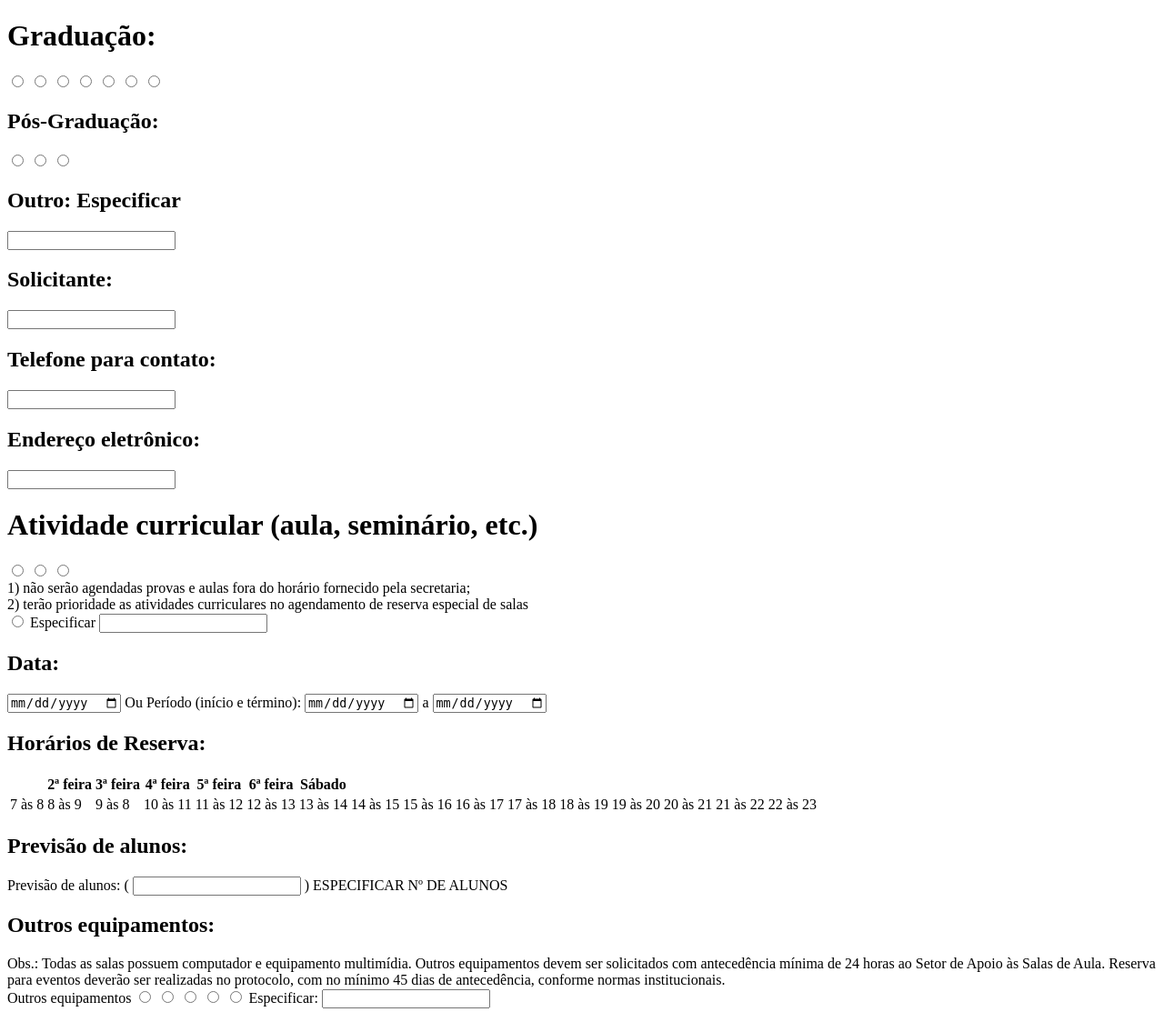
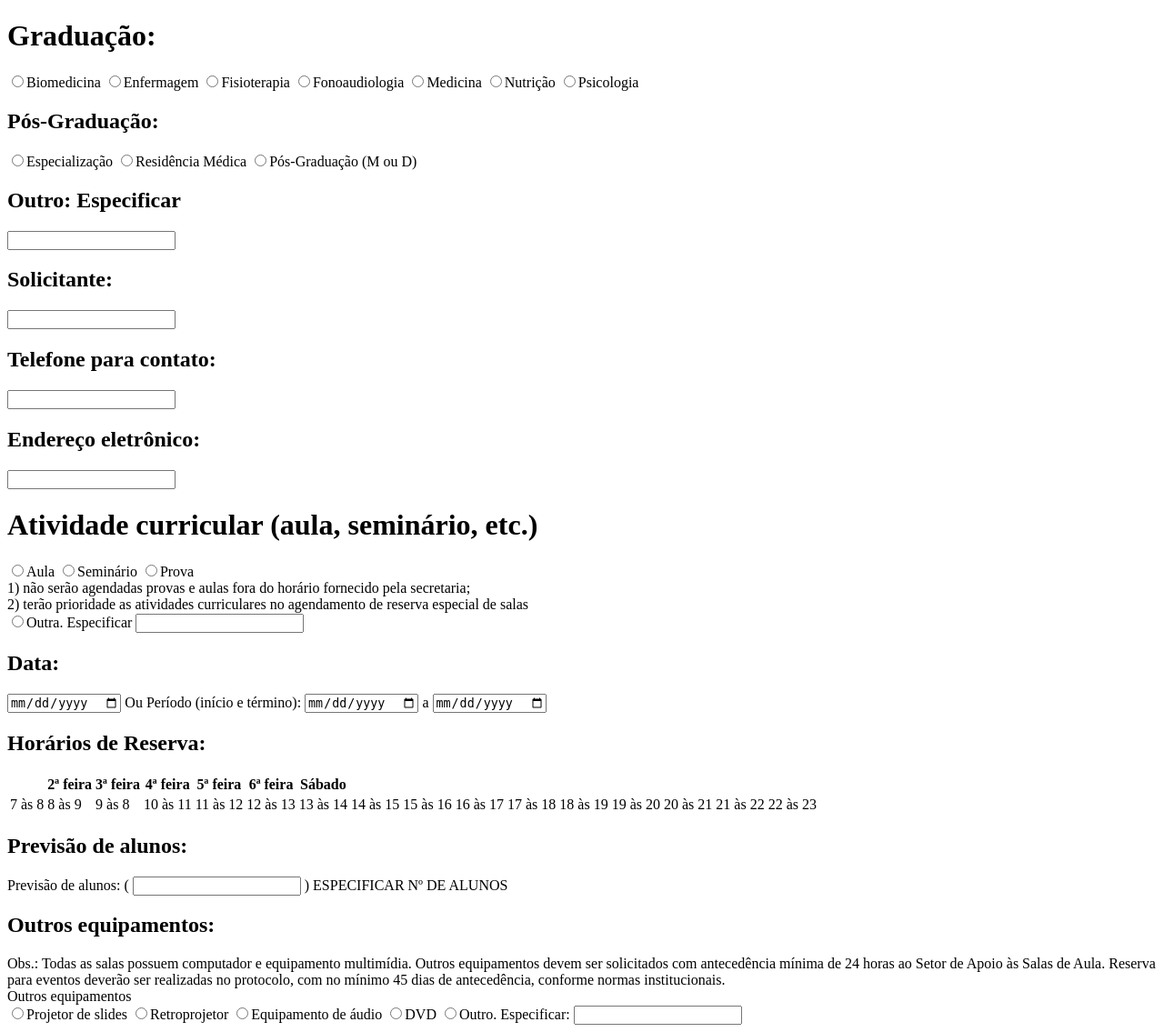
Before and after one commit to luhpi/ReservaDeSala, a Django app: template reserva/templates/reserva/reserva.html in a window 1280 px wide. Shown: the whole page at 91% size. Before the commit the page ends 1109 px from the top, so only its background shows below. Run offline with Django 3.2, Linux system fonts and the light colour scheme; the template is opened without the code that fills it, so the values that code supplies are empty; parts of the project's set-up code (start-up, migrations or seed data) failed here and were passed over.

Commit message:
Slightly less ugly reserva.html

```diff
--- a/reserva/templates/reserva/reserva.html
+++ b/reserva/templates/reserva/reserva.html
@@ -6,17 +6,21 @@
   </head>
   <body>
     <h1>Graduação:</h1>
-      <input type="radio" id="graduacao1" value="Biomedicina">
-      <input type="radio" id="graduacao2" value="Enfermagem">
-      <input type="radio" id="graduacao3" value="Fisioterapia">
-      <input type="radio" id="graduacao4" value="Fonoaudiologia">
-      <input type="radio" id="graduacao5" value="Medicina">
-      <input type="radio" id="graduacao6" value="Nutrição">
-      <input type="radio" id="graduacao7" value="Psicologia">
+      <form>
+        <input type="radio" id="graduacao1" value="Biomedicina">Biomedicina
+        <input type="radio" id="graduacao2" value="Enfermagem">Enfermagem
+        <input type="radio" id="graduacao3" value="Fisioterapia">Fisioterapia
+        <input type="radio" id="graduacao4" value="Fonoaudiologia">Fonoaudiologia
+        <input type="radio" id="graduacao5" value="Medicina">Medicina
+        <input type="radio" id="graduacao6" value="Nutrição">Nutrição
+        <input type="radio" id="graduacao7" value="Psicologia">Psicologia
+      </form>
     <h2>Pós-Graduação:</h2>
-      <input type="radio" id="pos_graduacao1" value="Especialização">
-      <input type="radio" id="pos_graduacao2" value="Residência Médica">
-      <input type="radio" id="pos_graduacao3" value="Pós-Graduacao (M ou D)">
+      <form>
+        <input type="radio" id="pos_graduacao1" value="Especialização">Especialização
+        <input type="radio" id="pos_graduacao2" value="Residência Médica">Residência Médica
+        <input type="radio" id="pos_graduacao3" value="Pós-Graduação (M ou D)">Pós-Graduação (M ou D)
+      </form>
     <h2>Outro: Especificar</h2>
       <input type="text" id="curso">
     <h2>Solicitante:</h2>
@@ -26,17 +30,19 @@
     <h2>Endereço eletrônico:</h2>
       <input type="email" id="email">
     <h1>Atividade curricular (aula, seminário, etc.)</h1>
-      <input type="radio" id="ativ_aula" value="Aula">
-      <input type="radio" id="ativ_seminario" value="Seminário">
-      <input type="radio" id="ativ_prova" value="Prova">
+      <form>
+        <input type="radio" id="ativ_aula" value="Aula">Aula
+        <input type="radio" id="ativ_seminario" value="Seminário">Seminário
+        <input type="radio" id="ativ_prova" value="Prova">Prova
         <br>
         <p1>1) não serão agendadas provas e aulas fora do horário fornecido pela secretaria;</p1>
         <br>
         <p1>2) terão prioridade as atividades curriculares no agendamento de reserva especial de salas</p1>
         <br>
-      <input type="radio" id="ativ_outra" value="Outra">
+        <input type="radio" id="ativ_outra" value="Outra">Outra.
         <label for="ativ_especificar">Especificar</label>
         <input type="text" id="ativ_especificar">
+      </form>
     <h2>Data:</h2>
       <input type="date" id="data_req">
       <p1>Ou</p1>
@@ -75,7 +81,7 @@
       </table>
     <h2>Previsão de alunos:</h2>
       <label for="previsao_alunos">Previsão de alunos: (</label>
-      <input type="text" id="previsao_alunos">
+      <input type="number" id="previsao_alunos">
       <p1>) ESPECIFICAR Nº DE ALUNOS</p1>
     <h2>Outros equipamentos:</h2>
       <p1>Obs.: Todas as salas possuem computador e equipamento multimídia. Outros equipamentos devem ser
@@ -84,12 +90,14 @@ eventos deverão ser realizadas no protocolo, com no mínimo 45 dias de anteced
 institucionais.</p1>
       <br>
       <p1>Outros equipamentos</p1>
-      <input type="radio" id="equip_projetor" value="Projetor de slides">
-      <input type="radio" id="equip_retroprojetor" value="Retroprojetor">
-      <input type="radio" id="equip_audio" value="Equipamento de áudio">
-      <input type="radio" id="equip_dvd" value="DVD">
-      <input type="radio" id="equip_outro" value="Outro">
+      <form>
+        <input type="radio" id="equip_projetor" value="Projetor de slides">Projetor de slides
+        <input type="radio" id="equip_retroprojetor" value="Retroprojetor">Retroprojetor
+        <input type="radio" id="equip_audio" value="Equipamento de áudio">Equipamento de áudio
+        <input type="radio" id="equip_dvd" value="DVD">DVD
+        <input type="radio" id="equip_outro" value="Outro">Outro.
         <label for="equip_especificar">Especificar:</label>
         <input type="text" id="equip_especificar">
+      </form>
   </body>
 </html>
```
Lines whose indentation alone changed are shown as unchanged.
